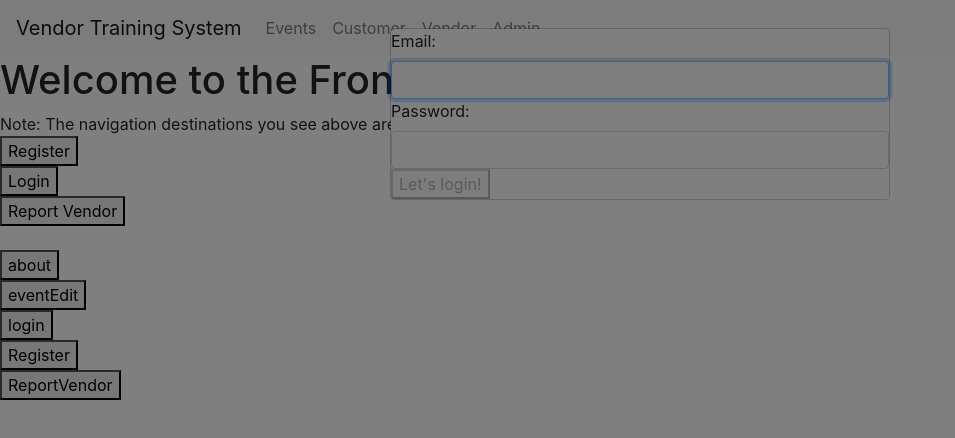
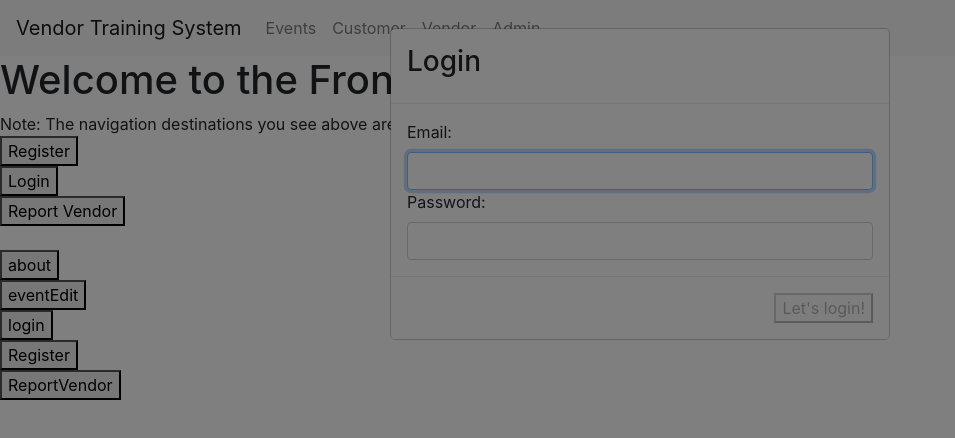
Before and after one commit to dave325/vendorTrainingSystem, an Angular app in the folder vendorTrainingSystem/: page /front-page in a window 1280 px wide. Both pictures are taken after a click on the button "Login". Shown: the top 438 px of the page, without its empty margins (0-955 px from the left). Built offline with nearby package versions, Linux system fonts and the light colour scheme.

Commit message:
further updates to modal styles

```diff
--- a/vendorTrainingSystem/src/app/modals/login/login.component.html
+++ b/vendorTrainingSystem/src/app/modals/login/login.component.html
@@ -1,22 +1,33 @@
 <form #f="ngForm" (ngSubmit)="onSubmitTemplateBased()">
+
+	<div class="modal-header">
+		<div class="modal-title">
+			<h3> Login </h3>
+		</div>
+	</div>
+
+	<div class="modal-body">
 		<div>
 			<label for="email">Email: {{login.username}} </label>
-        <input name = "email" type="email" class="form-control" [(ngModel)]="login.username" required>
+			<input name="email" type="email" class="form-control" [(ngModel)]="login.username" required>
 			<!--         <div *ngIf="f.submitted && f.email.errors" class="invalid-feedback">
             <div *ngIf="f.email.errors.required">Email is required</div>
         </div> -->
 		</div>
 		<div>
 			<label for="password1">Password: {{login.password}} </label>
-        <input name = "password1" type="password" class="form-control" [(ngModel)]="login.password"  required>
+			<input name="password1" type="password" class="form-control" [(ngModel)]="login.password" required>
 			<!--  <div *ngIf="f.submitted && f.password.errors" class="invalid-feedback">
             <div *ngIf="f.password.errors.required">Password is required</div>
         </div> -->
 		</div>
-    <div>
+
+	</div>
+	<div class="modal-footer">
 		<!--<p *ngIf="info || error" [ngClass]="{'warning': info, 'error':error}">{{info}}</p> -->
 
-        <button type = "submit" [disabled]="!f.valid" class="button" aria-label="Close" (click)="onSubmitTemplateBased()">Let's login!</button>
+		<button type="submit" [disabled]="!f.valid" class="button" aria-label="Close"
+			(click)="onSubmitTemplateBased()">Let's login!</button>
 	</div>
 
 </form>
--- a/vendorTrainingSystem/src/app/modals/register/register.component.html
+++ b/vendorTrainingSystem/src/app/modals/register/register.component.html
@@ -1,5 +1,10 @@
 <div class="register">
     <form #f="ngForm" (ngSubmit)="onSubmitTemplateBased()">
+        <div class = "modal-header">
+            <div class = "modal-title">
+                <h3> Register A New User </h3>
+            </div>
+        </div>
         <div class="modal-body">
             <div>
                 <label>First Name: </label>
```
Lines whose indentation alone changed are shown as unchanged.
